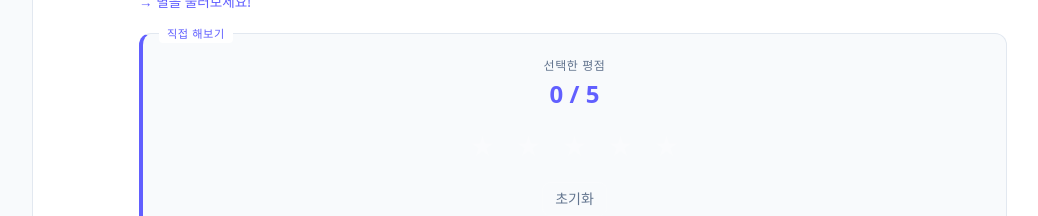
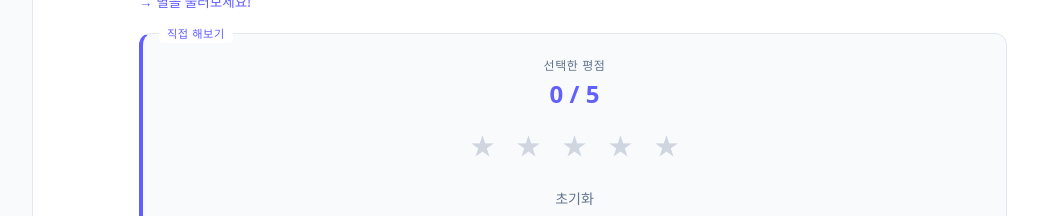
Before and after one commit to kim3360/umc-react-practice, a React (Vite) app: page / in a window 1280 px wide. Shown: the part 1080-1296 px from the top of the page, without its empty margins (167-1205 px from the left). Built offline with nearby package versions, Linux system fonts and the light colour scheme.

Commit message:
fix : week01 별 색상 조건부 랜더링 오류 수정

```diff
--- a/src/components/presentational/StarButton.tsx
+++ b/src/components/presentational/StarButton.tsx
@@ -12,9 +12,12 @@ export function StarButton({ value, filled, onClick }: StarButtonProps) {
   return (
     <button
       type="button"
-      className={`w-10 h-10 p-0 text-2xl border-none bg-transparent cursor-pointer transition-all duration-150 hover:scale-110 text-white/25 dark:text-white/25 ${
-        filled ? 'text-amber-400 dark:text-amber-400' : 'text-slate-200 dark:text-slate-200'
-      }`}
+      className="w-10 h-10 p-0 text-2xl border-none bg-transparent cursor-pointer transition-all duration-200 hover:scale-110"
+      style={{
+        color: filled ? '#eab308' : '#94a3b8',
+        opacity: filled ? 1 : 0.4,
+        transition: 'color 0.2s, opacity 0.2s',
+      }}
       onClick={onClick}
       aria-label={`${value}점`}
     >
```
